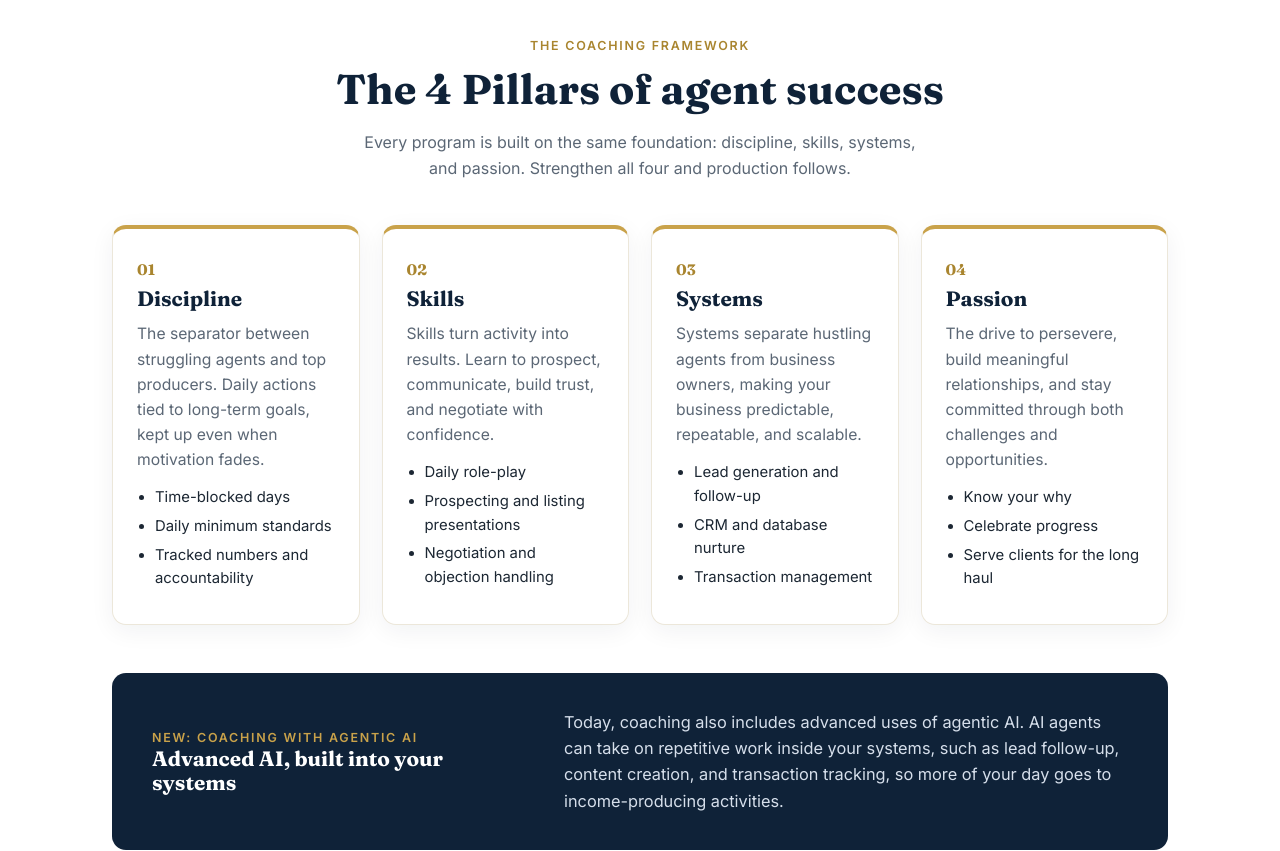
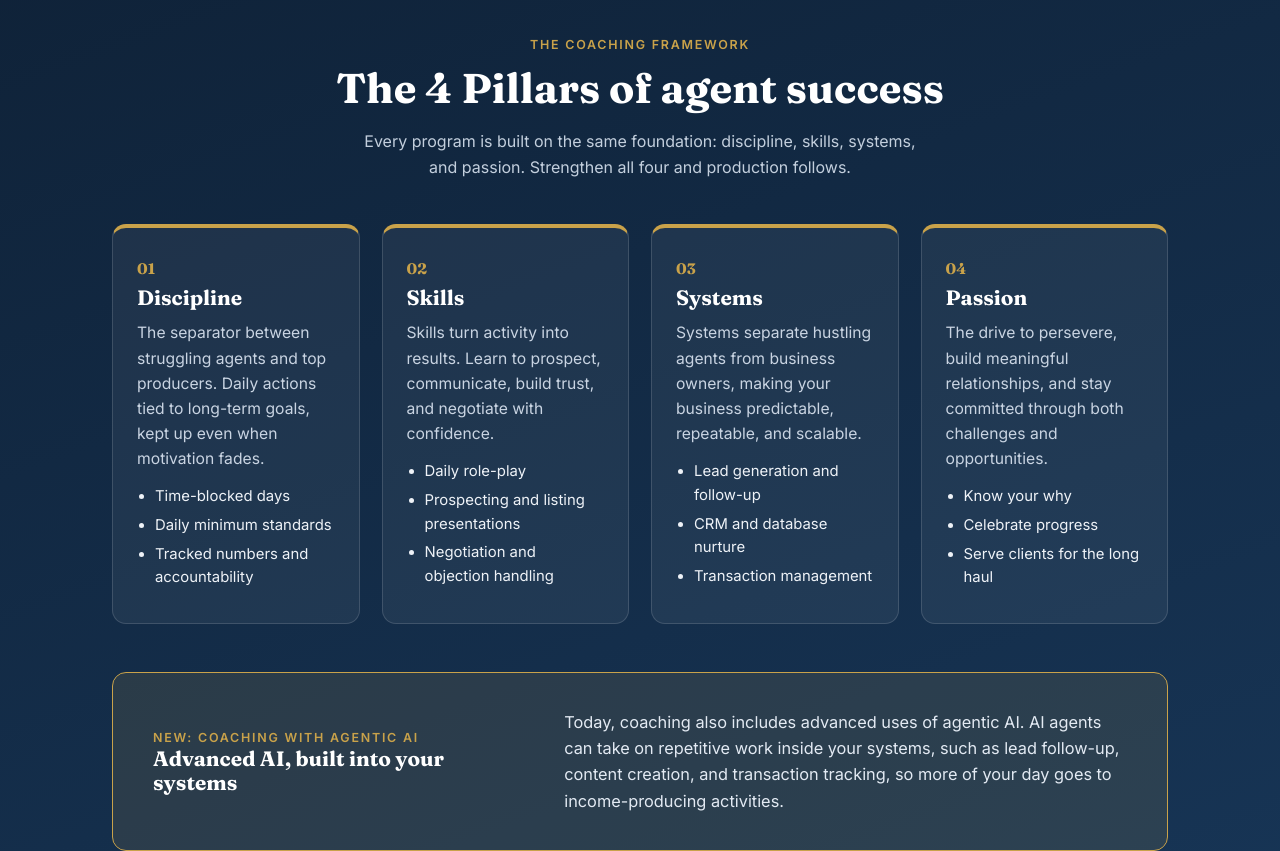
Before and after one commit to hynriai-developer/scottbarrettinspires, a plain HTML site: page index.html in a window 1280 px wide. Shown: the part 1380-2231 px from the top of the page. Drawn offline with Linux system fonts and the light colour scheme.

Commit message:
Reverse 4 Pillars section to dark background
Co-Authored-By: Claude Sonnet 5.5 <noreply@anthropic.com>
Claude-Session: https://claude.ai/code/session_013GpXPnP2tG3CiqhZGtHihM

```diff
--- a/styles.css
+++ b/styles.css
@@ -127,7 +127,7 @@ nav a[aria-current="page"]{color:var(--gold-dark)}
 .pillar p{color:var(--muted);margin:0 0 14px;font-size:.98rem}
 .pillar ul{margin:0;padding-left:18px;color:var(--ink);font-size:.93rem}
 .pillar li{margin-bottom:5px}
-.pillars{border-top:1px solid #ece7da}
+.pillars{background:linear-gradient(160deg,var(--navy),var(--navy-2));color:#fff}
 .ai-band{display:grid;grid-template-columns:1fr 1.5fr;gap:36px;align-items:center;margin-top:48px;background:var(--navy);color:#fff;border-radius:var(--radius);padding:36px 40px}
 .ai-band h3{color:#fff;margin:0}
 .ai-band .eyebrow{color:var(--gold)}
@@ -135,3 +135,13 @@ nav a[aria-current="page"]{color:var(--gold-dark)}
 .ai-band>p{font-size:1.02rem}
 @media(max-width:980px){.pillar-grid{grid-template-columns:repeat(2,1fr)}}
 @media(max-width:820px){.pillar-grid{grid-template-columns:1fr}.ai-band{grid-template-columns:1fr;padding:28px 24px}}
+.pillars h2{color:#fff}
+.pillars .eyebrow{color:var(--gold)}
+.pillars .sub{color:#c3cfdd}
+.pillars .pillar{background:rgba(255,255,255,.06);border:1px solid rgba(255,255,255,.14);border-top:4px solid var(--gold);box-shadow:none}
+.pillars .pillar .pnum{color:var(--gold)}
+.pillars .pillar h3{color:#fff}
+.pillars .pillar p{color:#c9d4e2}
+.pillars .pillar ul{color:#eef2f7}
+.pillars .ai-band{background:rgba(201,162,74,.12);border:1px solid var(--gold)}
+.pillars .ai-band>p{color:#e3eaf3}
```
